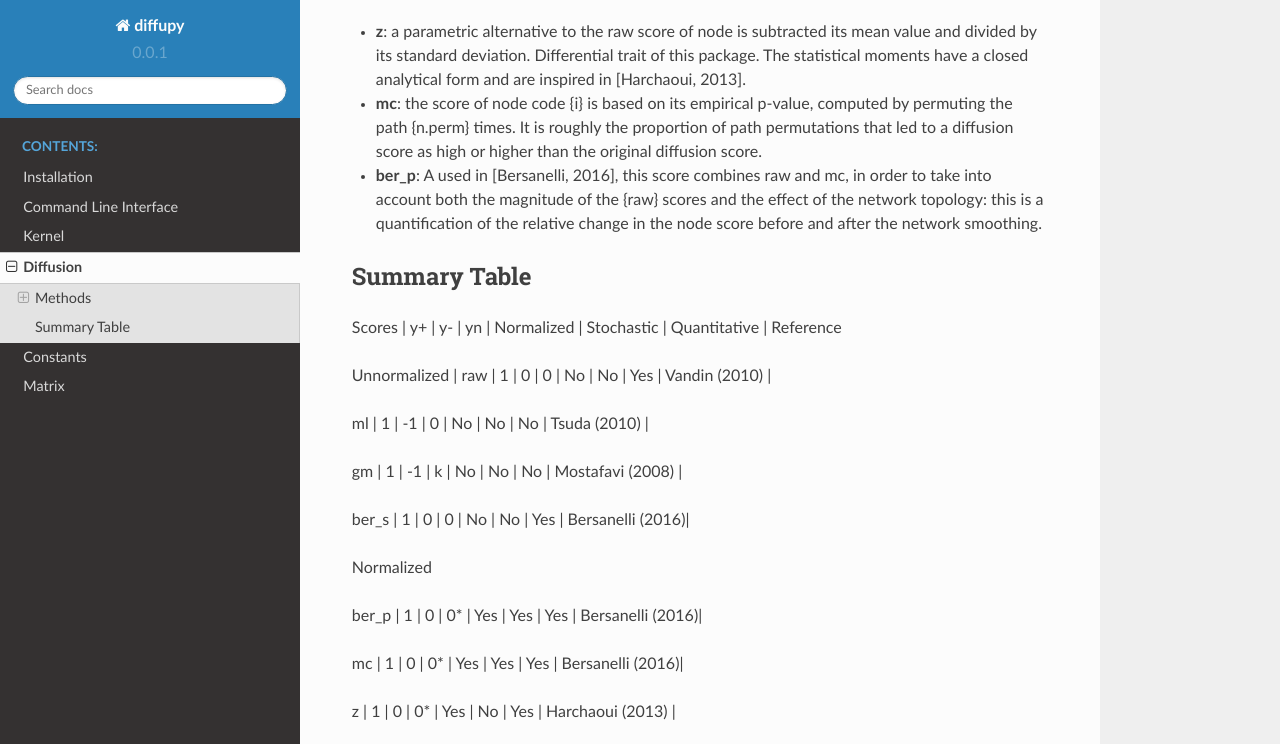
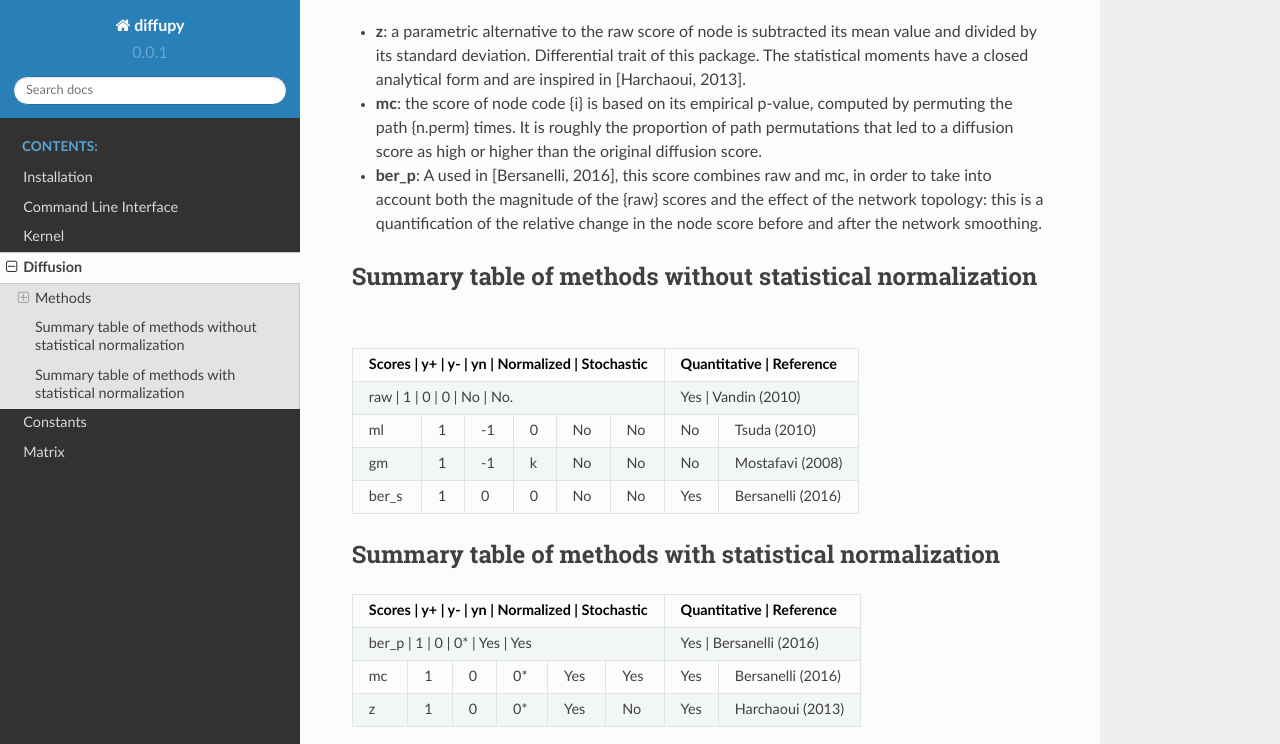
Before and after one commit to multipaths/DiffuPy, a Sphinx documentation site: the page built from docs/source/diffusion.rst, in a window 1280 px wide and 900 px high, scrolled down 944 px, cut to the strip 0-744 px from the top of the window. Built offline with Sphinx 7.4.7 and the Read the Docs theme 2.0.0, drawn with Linux system fonts in a browser that asks for light colours.

Commit message:
Update diffusion.rst

```diff
--- a/docs/source/diffusion.rst
+++ b/docs/source/diffusion.rst
@@ -48,25 +48,32 @@ Methods with statistical normalisation
   magnitude of the {raw} scores and the effect of the network topology: this is a quantification of the relative change
   in the node score before and after the network smoothing.
 
-Summary Table
--------------
-| Scores  | y+  | y- | yn |  Normalized | Stochastic | Quantitative | Reference
-Unnormalized
-| raw     |  1  | 0  |  0 |      No     |     No     |     Yes      | Vandin (2010)    |
 
-| ml      |  1  | -1 |  0 |      No     |     No     |     No       | Tsuda (2010)     |
+Summary table of methods without statistical normalization
+----------------------------------------------------------
++-------------+----------+----------+----------+---------------+----------------+----------------+---------------------+
+| Scores      | y+       | y-       | yn       | Normalized    | Stochastic     | Quantitative   | Reference           |
++===========================================+===================================+======================================+
+| raw         | 1        | 0        | 0        | No            | No.            | Yes            | Vandin (2010)       |
++-------------+----------+----------+----------+---------------+----------------+----------------+---------------------+
+| ml          | 1        | -1       | 0        | No            | No             | No             | Tsuda (2010)        |
++-------------+----------+----------+----------+---------------+----------------+----------------+---------------------+
+| gm          | 1        | -1       | k        | No            | No             | No             | Mostafavi (2008)    |
++-------------+----------+----------+----------+---------------+----------------+----------------+---------------------+
+| ber_s       | 1        | 0        | 0        | No            | No             | Yes            | Bersanelli (2016)   |
++-------------+----------+----------+----------+---------------+----------------+----------------+---------------------+
 
-| gm      |  1  | -1 |  k |      No     |     No     |     No       | Mostafavi (2008) |
-
-| ber_s   |  1  | 0  |  0 |      No     |     No     |     Yes      | Bersanelli (2016)|
-
-Normalized
-
-| ber_p   |  1  | 0  | 0* |      Yes    |     Yes    |     Yes      | Bersanelli (2016)|
-
-| mc      |  1  | 0  | 0* |      Yes    |     Yes    |     Yes      | Bersanelli (2016)|
-
-| z       |  1  | 0  | 0* |      Yes    |     No     |     Yes      | Harchaoui (2013) |
+Summary table of methods with statistical normalization
+-------------------------------------------------------
++-------------+----------+----------+----------+---------------+----------------+----------------+---------------------+
+| Scores      | y+       | y-       | yn       | Normalized    | Stochastic     | Quantitative   | Reference           |
++===========================================+===================================+======================================+
+| ber_p       | 1        | 0        | 0*       | Yes           | Yes            | Yes            | Bersanelli (2016)   |
++-------------+----------+----------+----------+---------------+----------------+----------------+---------------------+
+| mc          | 1        | 0        | 0*       | Yes           | Yes            | Yes            | Bersanelli (2016)   |
++-------------+----------+----------+----------+---------------+----------------+----------------+---------------------+
+| z           | 1        | 0        | 0*       | Yes           | No             | Yes            | Harchaoui (2013)    |
++-------------+----------+----------+----------+---------------+----------------+----------------+---------------------+
 
 
 .. automodule:: diffupy.diffusion
```
